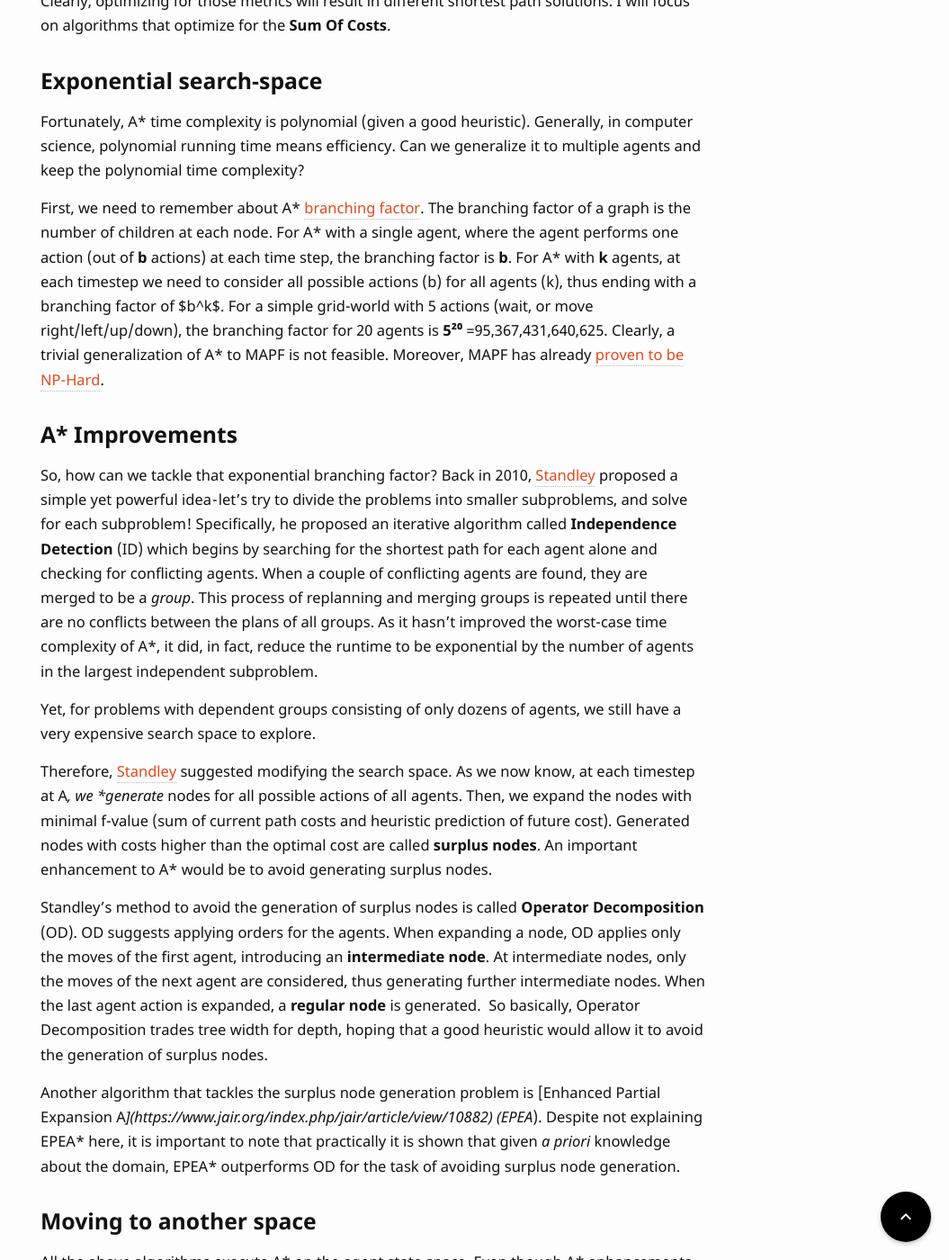
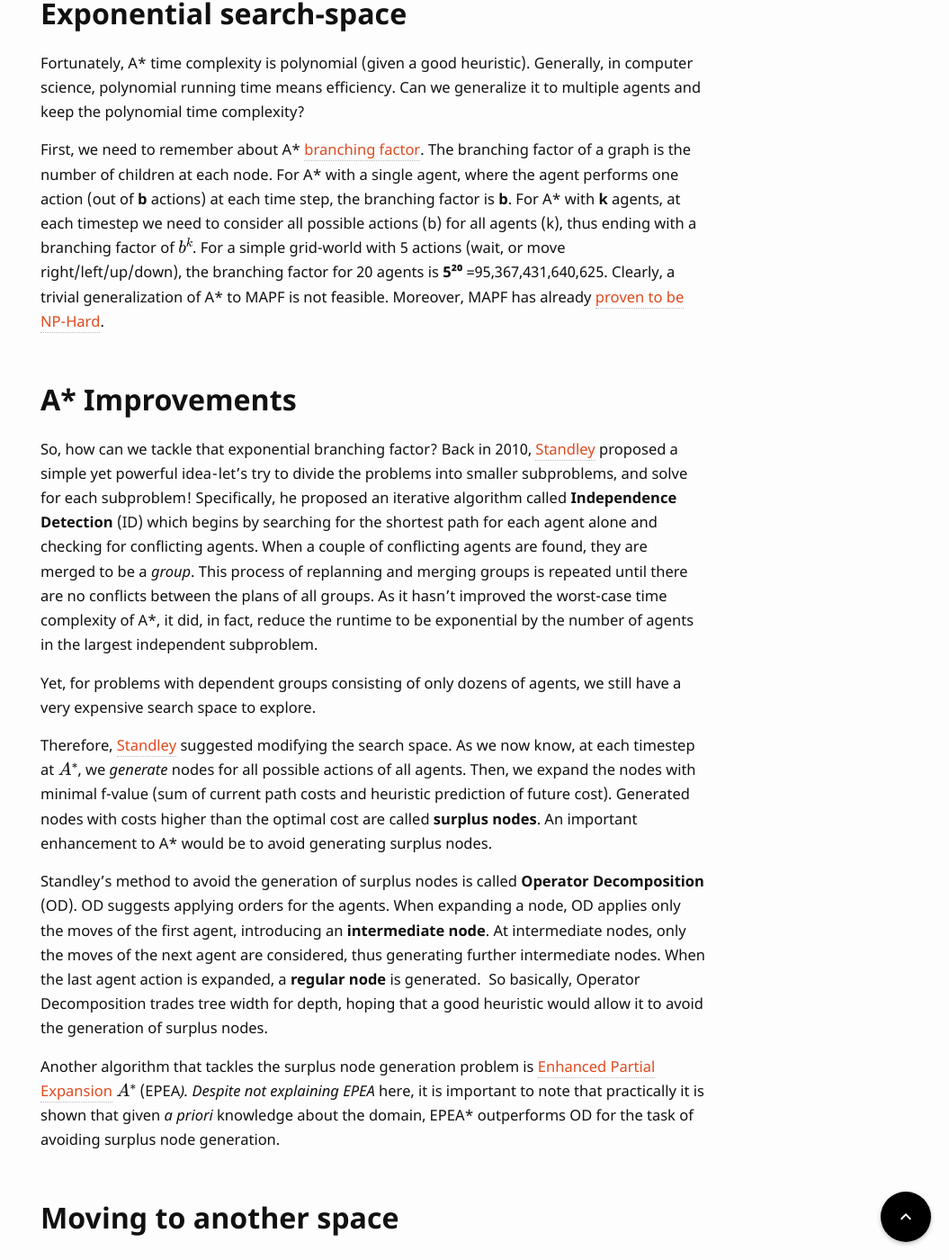
Before and after one commit to OmriKaduri/omrikaduri.github.io, a Jekyll site: the page built from _posts/2021-07-24-Part-1-MAPF.md, in a window 1280 px wide and 1400 px high, scrolled down 3092 px. Shown: the whole window at 90% size, without its empty margins (225-1280 px from the left). Built offline with Jekyll 4.4.1, drawn with Linux system fonts in a browser that asks for light colours; some web fonts are replaced; formulas are drawn with MathJax 3; comment, search, counter and statistics services are not loaded; some of the changed text lies outside the part shown.

Commit message:
Part 1 - without GIF

```diff
--- a/_config.yml
+++ b/_config.yml
@@ -1,7 +1,7 @@
 title: Kaduri's blog
 email: kaduriomri@gmail.com
 description: Document my path to understand cool things in AI
-baseurl: "/ok" # the subpath of your site, e.g. /blog
+baseurl: "/" # the subpath of your site, e.g. /blog
 url: "https://omrikaduri.github.io" # the base hostname & protocol for your site, e.g. http://example.com
 github_username:  OmriKaduri
 domain: omrikaduri.github.io
@@ -9,7 +9,7 @@
 markdown: kramdown
 twitter_username: omri_kaduri
 highlighter: rouge
-
+author: Omri Kaduri
 excerpt_separator: <!--more-->
 
 plugins:
--- a/_posts/2021-07-24-Part-1-MAPF.md
+++ b/_posts/2021-07-24-Part-1-MAPF.md
@@ -14,7 +14,7 @@
 {:toc}
 
 
-## A* to MARL Series Introduction ##
+# A* to MARL Series Introduction #
 
 Research of Reinforcement Learning (RL) and Multi-Agent RL (MARL) algorithms has advanced rapidly during the last decade. One might suggest it is due to the rise of deep learning and the use of its architectures for RL tasks. While it is true at some level, the foundations of RL, which can be thought of as a **planning problem formulated as a learning system**, lies in AI planning theory (which is being developed for more than 50 years). However, the connection between RL to planning theory might seem vague, as the former is related to deep learning for most practitioners nowadays.
 
@@ -24,7 +24,7 @@
 
 Specifically, I will review optimal multi-agent pathfinding (Part 1), classical planning (Part 2), planning under uncertainty (Part 3), and planning with partial observability (Part 4). Then, I will conclude our journey at RL and its generalization to multi-agent systems (Part 5). I will pick representative algorithms and ideas and will refer the reader to an in-depth review when needed.
 
-## Single Agent Path Finding ##
+# Single Agent Path Finding #
 
 ![General form]({{ '/assets/images/shortest_paths.png' | relative_url }})
 {: class="center"}
@@ -40,39 +40,39 @@
 A classical algorithm in AI for solving the pathfinding problem is A*.
 Given a weighted graph, A* maintains a tree of paths originating at the start node and extends those paths according to a heuristic one edge at a time until reaching the goal. If graphs, heuristics, and A* are new to you, here is a great introduction for [graphs](https://www.redblobgames.com/pathfinding/grids/graphs.html) and [A*](https://www.redblobgames.com/pathfinding/a-star/introduction.html).
 
-## Generalizing to Multi-Agent Path Finding (MAPF) ##
+# Generalizing to Multi-Agent Path Finding (MAPF) #
 
 A* solves the problem of single-agent pathfinding. But, in many real-world applications, we deal with multiple agents. Therefore, MAPF illustrates the problem of finding a shortest path for **all agents** to reach their goals **without collisions** (i.e., no couple of agents can be in the same location at the same time).
 
-### What do we mean by "shortest"? ###
+## What do we mean by "shortest"? ##
 For a single agent, we looked for the minimal number of actions it needs to perform to reach its goal. For multiple agents, there are two main metrics for path length in use today:
 1. **Sum Of Costs** - As it sounds, simply sum the cost of all agents.
 2. **Makespan** - Take the maximal single-agent cost.
 
 Clearly, optimizing for those metrics will result in different shortest path solutions. I will focus on algorithms that optimize for the **Sum Of Costs**.
 
-### Exponential search-space ###
+## Exponential search-space ##
 Fortunately, A* time complexity is polynomial (given a good heuristic). Generally, in computer science, polynomial running time means efficiency. Can we generalize it to multiple agents and keep the polynomial time complexity?
 
-First, we need to remember about A* [branching factor](https://en.wikipedia.org/wiki/Branching_factor). The branching factor of a graph is the number of children at each node. For A* with a single agent, where the agent performs one action (out of **b** actions) at each time step, the branching factor is **b**. For A* with **k** agents, at each timestep we need to consider all possible actions (b) for all agents (k), thus ending with a branching factor of $b^k$. For a simple grid-world with 5 actions (wait, or move right/left/up/down), the branching factor for 20 agents is **5²⁰** =95,367,431,640,625. Clearly, a trivial generalization of A* to MAPF is not feasible. Moreover, MAPF has already [proven to be NP-Hard](http://people.csail.mit.edu/jingjin/files/YuLav13AAAI.pdf).
+First, we need to remember about A* [branching factor](https://en.wikipedia.org/wiki/Branching_factor). The branching factor of a graph is the number of children at each node. For A* with a single agent, where the agent performs one action (out of **b** actions) at each time step, the branching factor is **b**. For A* with **k** agents, at each timestep we need to consider all possible actions (b) for all agents (k), thus ending with a branching factor of $$b^k$$. For a simple grid-world with 5 actions (wait, or move right/left/up/down), the branching factor for 20 agents is **5²⁰** =95,367,431,640,625. Clearly, a trivial generalization of A* to MAPF is not feasible. Moreover, MAPF has already [proven to be NP-Hard](http://people.csail.mit.edu/jingjin/files/YuLav13AAAI.pdf).
 
-### A* Improvements ###
+## A* Improvements ##
 
 So, how can we tackle that exponential branching factor? Back in 2010, [Standley](https://ojs.aaai.org/index.php/AAAI/article/view/7564) proposed a simple yet powerful idea - let's try to divide the problems into smaller subproblems, and solve for each subproblem! Specifically, he proposed an iterative algorithm called **Independence Detection** (ID) which begins by searching for the shortest path for each agent alone and checking for conflicting agents. When a couple of conflicting agents are found, they are merged to be a *group*. This process of replanning and merging groups is repeated until there are no conflicts between the plans of all groups. As it hasn't improved the worst-case time complexity of A*, it did, in fact, reduce the runtime to be exponential by the number of agents in the largest independent subproblem.
 
 Yet, for problems with dependent groups consisting of only dozens of agents, we still have a very expensive search space to explore.
 
-Therefore, [Standley](https://ojs.aaai.org/index.php/AAAI/article/view/7564) suggested modifying the search space. As we now know, at each timestep at A*, we *generate* nodes for all possible actions of all agents. Then, we expand the nodes with minimal f-value (sum of current path costs and heuristic prediction of future cost). Generated nodes with costs higher than the optimal cost are called **surplus nodes**. An important enhancement to A* would be to avoid generating surplus nodes.
+Therefore, [Standley](https://ojs.aaai.org/index.php/AAAI/article/view/7564) suggested modifying the search space. As we now know, at each timestep at $$A^*$$, we *generate* nodes for all possible actions of all agents. Then, we expand the nodes with minimal f-value (sum of current path costs and heuristic prediction of future cost). Generated nodes with costs higher than the optimal cost are called **surplus nodes**. An important enhancement to A* would be to avoid generating surplus nodes.
 
 Standley's method to avoid the generation of surplus nodes is called **Operator Decomposition** (OD). OD suggests applying orders for the agents. When expanding a node, OD applies only the moves of the first agent, introducing an **intermediate node**. At intermediate nodes, only the moves of the next agent are considered, thus generating further intermediate nodes. When the last agent action is expanded, a **regular node** is generated.
 So basically, Operator Decomposition trades tree width for depth, hoping that a good heuristic would allow it to avoid the generation of surplus nodes.
 
-Another algorithm that tackles the surplus node generation problem is [Enhanced Partial Expansion A*](https://www.jair.org/index.php/jair/article/view/10882) (EPEA*). Despite not explaining EPEA* here, it is important to note that practically it is shown that given *a priori* knowledge about the domain, EPEA* outperforms OD for the task of avoiding surplus node generation.
+Another algorithm that tackles the surplus node generation problem is [Enhanced Partial Expansion](https://www.jair.org/index.php/jair/article/view/10882) $$A^*$$ (EPEA*). Despite not explaining EPEA* here, it is important to note that practically it is shown that given *a priori* knowledge about the domain, EPEA* outperforms OD for the task of avoiding surplus node generation.
 
-### Moving to another space ###
+## Moving to another space ##
 All the above algorithms execute A* on the agent state space. Even though A* enhancements indeed improve the performance of the algorithm significantly, it is generally still very computationally expensive to solve for large maps with many agents (more than 100). Therefore, two MAPF algorithms developed over the last decade have tried to change the state space they search upon. Both can be viewed as **two-level solvers**.
 
-#### Increasing Cost Tree Search (ICTS) ####
+### Increasing Cost Tree Search (ICTS) ###
 [ICTS](https://www.ijcai.org/Proceedings/11/Papers/117.pdf) combines a high-level and low-level solver. The high-level solver searches the **Increasing Cost Tree** (ICT). At ICT, every node contains a vector of length k of costs allowed for each agent path. The ICT root node contains a vector with the cost of each agent's shortest path length (without considering other agents). Then, the low-level solver's job is to validate if a joint solution can be found by planning for each agent separately under the defined cost by the high-level solver. It is important to note that ICTS low-level solver doesn't plan for the agents together, but rather only checks for conflicts between single-agent paths at a given cost.
 
 If the low-level solver failed to find non-conflicting shortest paths under the given cost vector, the high-level solver expands the ICT root by generating k ICT nodes, where each node corresponds to increasing the cost for one of the agents by one. The high-level solver performs a breadth-first search of the ICT (which guarantees to find the optimal solution).
@@ -85,7 +85,7 @@
 
 It is important to note that ICTS  did not magically remove the exponential factor of the time complexity. It is still exponential, but to another factor - the ICT depth. Thus, intuitively, as the optimal solution single-agent path costs would be further away from the single-agent path costs when planned individually, the high-level solver would need to build a deeper ICT. The time complexity of ICTS is exponential by that depth.
 
-#### Conflict Based Search (CBS) ####
+### Conflict Based Search (CBS) ###
 CBS is also a two-level solver that searches in different state spaces. Specifically, it searches in **conflict space**.
 
 CBS associates agents with **constraints**. A constraint is defined for a specific agent (**a**), a location (**v**) which he must avoid at a specific time step (**t**). A constraint is noted by a tuple (**a, v, t**).
@@ -98,20 +98,20 @@
 
 During the 6 years since CBS was developed, it emerged as a powerful MAPF algorithm and was suggested with many improvements. The main weakness being addressed is its runtime exponential to the number of conflicts it needs to solve. Thus, in crowded problems with many conflicts, it would perform poorly.
 
-### Reduce MAPF to another NP-Hard problem ###
+## Reduce MAPF to another NP-Hard problem ##
 Another interesting line of work for MAPF is by reduction to other NP-Hard problems. The idea behind it is that researchers already developed powerful algorithms for other NP-Hard problems during the last decades. Therefore, instead of developing MAPF algorithms, we can just reduce MAPF and use existing solvers.
 
 I won't dive into the details of the reductions made, yet I will state that this line of research has lately been shown to produce highly powerful MAPF algorithms. A partial list of the NP-Hard problems which successfully solve a reduction of MAPF contains [Boolean Satisfiability](https://www.andrew.cmu.edu/user/gswagner/workshop/IJCAI_2016_WOMPF_paper_5.pdf) (SAT),  [Mixed Integer Programming](https://ed-lam.com/papers/bcpmapf2019.pdf) (MIP), [Constraint Programming](https://ojs.aaai.org/index.php/ICAPS/article/view/3471/3339) (CP).
 
-### So… What MAPF algorithm should I use? ###
+## So… What MAPF algorithm should I use? ##
 Well, it depends. Basically, if you know the specific properties of your MAPF domain (Is it a large graph? How many agents? Are the agents crowded?), current research has some guidelines about what algorithm to use. Yet, selecting the most suitable algorithm for a MAPF problem is currently under research. Recently, a [thorough analysis of the different MAPF algorithms](https://ojs.aaai.org/index.php/SOCS/article/view/18560) had been made and points out cases where some algorithms are better than others.
 
-### Dynamic MAPF ###
+## Dynamic MAPF ##
 The dynamic variant of MAPF extends it to be practical for a wide range of interesting practical problems (such as [Autonomous Intersection Management](https://www.jair.org/index.php/jair/article/view/10542)). It is a highly interesting variation of MAPF. However, we focus on the "multi-agent path" from A* to MARL, and will not get into it. I encourage the curious reader to read the papers about [online MAPF](https://ojs.aaai.org//index.php/AAAI/article/view/4769) and [lifelong MAPF](https://arxiv.org/abs/1705.10868).
 
-## Conclusion ##
+# Conclusion #
 We started from the basic problem of shortest pathfinding for a single agent and generalized it to the multi-agent pathfinding problem. We saw that even for that relatively "easy problem", where we assumed full knowledge about the world, discretized time, and deterministic actions, finding an optimal solution is difficult and might be intractable. Then, we heard about the interesting generalization of MAPF to dynamic problems. Of course, there are many other interesting variants of MAPF, such as self-interested agents, yet I focused on the classical MAPF problem.
 Next, we will see the generalized problem of AI planning, which is the case when our agents can do a little more than just move, and need to fulfill more complex goals. Then, we will continue to drop assumptions, until ending with Reinforcement Learning.
 
-## Acknowledgment ##
+# Acknowledgment #
 I want to thank [Roni Stern](https://ronistern.wixsite.com/home), my MSc thesis supervisor. My interest in this area and large parts of this blog series stems from the wonderful course he teaches on multi-agent systems at Ben-Gurion University, which I had the privilege to take.
```
